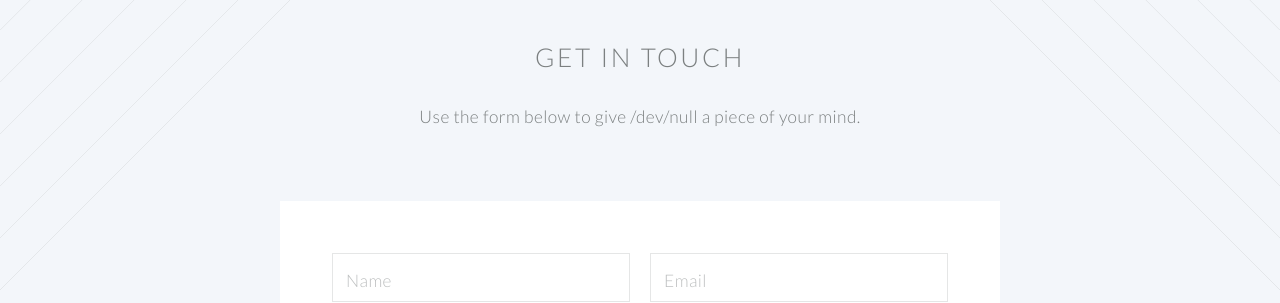
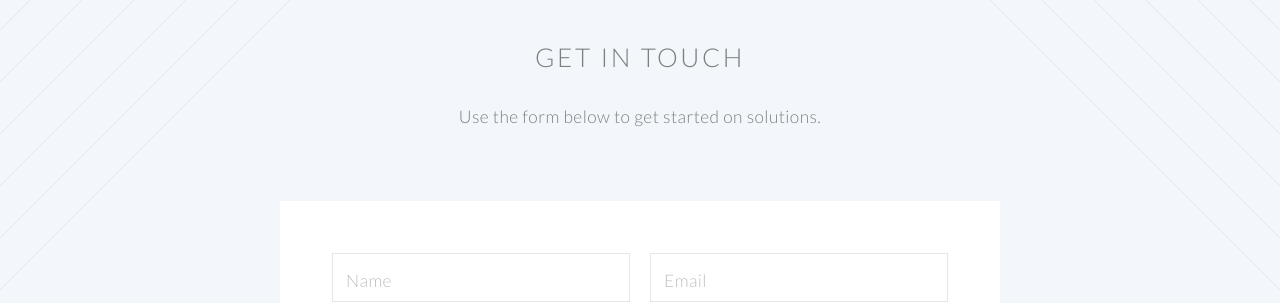
Before and after one commit to uzbit/uzbit.github.io, a Jekyll site: the page built from contact.html, in a window 1280 px wide and 900 px high, scrolled down 561 px. Shown: the part 154-457 px from the top of the window. Built offline with Jekyll 4.4.1, drawn with Linux system fonts in a browser that asks for light colours.

Commit message:
Update contact with formspree

```diff
--- a/contact.html
+++ b/contact.html
@@ -9,7 +9,7 @@
 				<header class="special container">
 					<span class="icon fa-envelope"></span>
 					<h2>Get In Touch</h2>
-					<p>Use the form below to give /dev/null a piece of your mind.</p>
+					<p>Use the form below to get started on solutions.</p>
 				</header>
 
 				<!-- One -->
@@ -17,7 +17,10 @@
 
 						<!-- Content -->
 							<div class="content">
-								<form>
+								<form
+									action="https://formspree.io/f/mleollja"
+									method="POST"
+								>
 									<div class="row half collapse-at-2">
 										<div class="6u">
 											<input type="text" name="name" placeholder="Name" />
```
